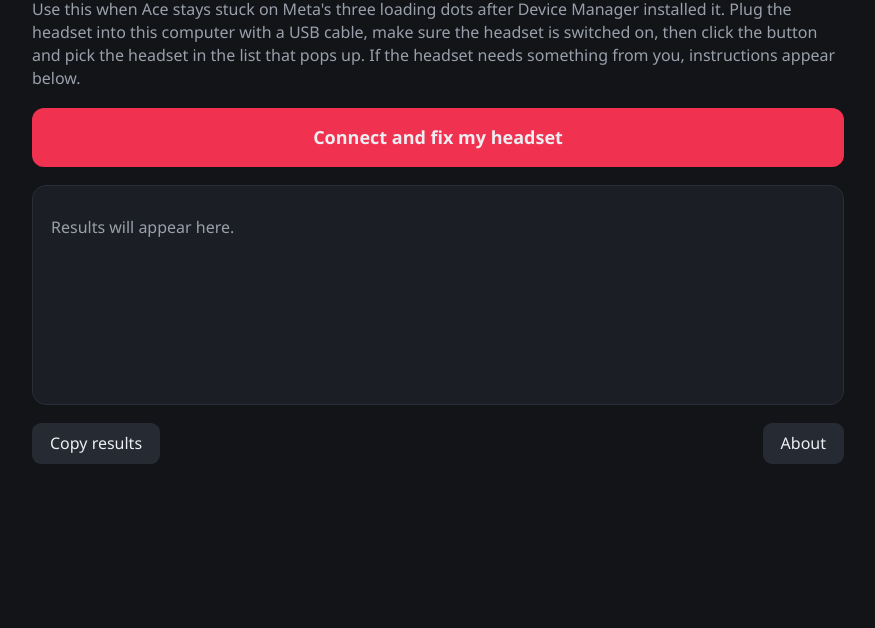
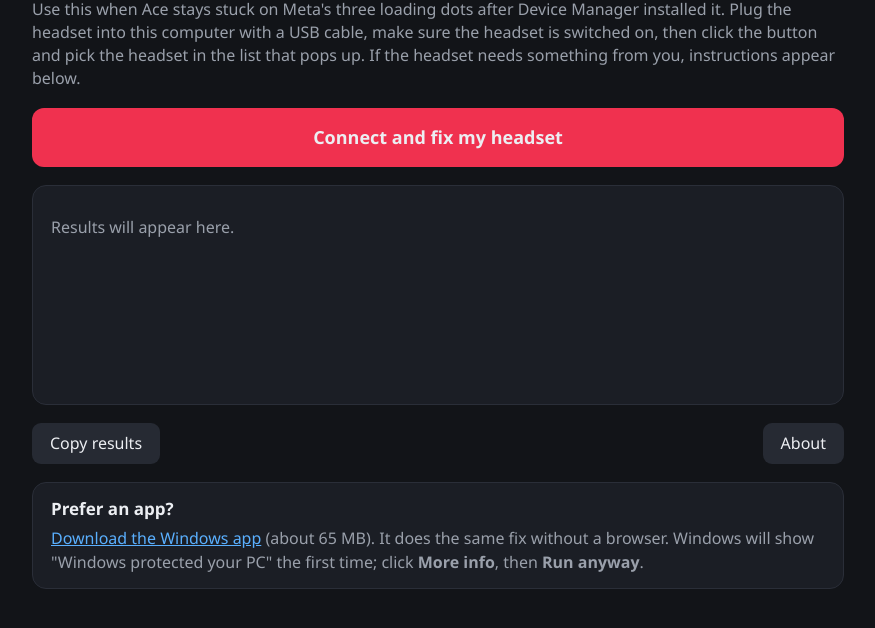
Before and after one commit to ACEXR-LLC/ace-hms-obb-fix, a plain HTML site: page docs/index.html in a window 1280 px wide. Shown: the part 80-708 px from the top of the page, without its empty margins (202-1077 px from the left). Drawn offline with Linux system fonts and the light colour scheme.

Commit message:
feat: publish the Windows app with the site and link it from the page

```diff
--- a/docs/index.html
+++ b/docs/index.html
@@ -26,6 +26,13 @@
       <span class="spacer"></span>
       <button id="about" class="secondary" type="button">About</button>
     </footer>
+    <section class="card download">
+      <h2>Prefer an app?</h2>
+      <p>
+        <a href="AceHeadsetFix.exe" download>Download the Windows app</a> (about 65 MB). It does the same fix without a browser.
+        Windows will show "Windows protected your PC" the first time; click <strong>More info</strong>, then <strong>Run anyway</strong>.
+      </p>
+    </section>
   </main>
 
   <dialog id="about-dialog">
--- a/docs/styles.css
+++ b/docs/styles.css
@@ -190,6 +190,16 @@ footer {
   flex: 1;
 }
 
+.download h2 {
+  margin: 0 0 6px;
+  font-size: 17px;
+}
+
+.download p {
+  margin: 0;
+  color: var(--muted);
+}
+
 dialog {
   background: var(--background);
   color: var(--text);
```
Also changed, not shown: 3 other files.
